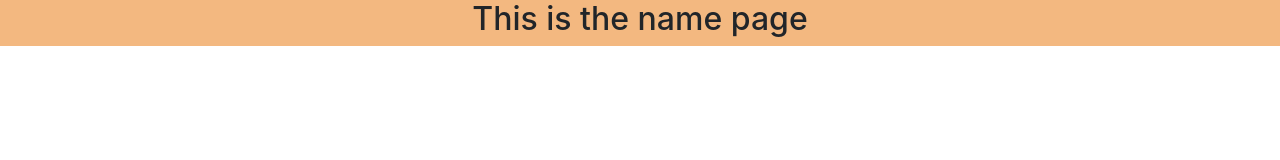
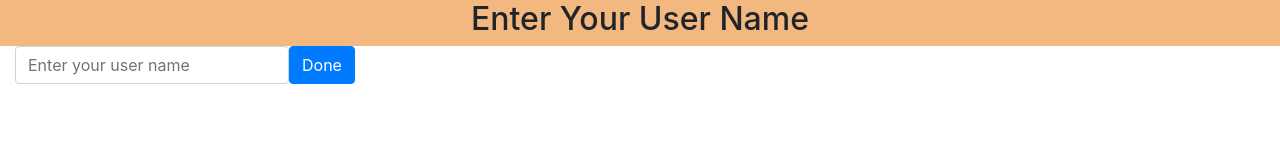
Before and after one commit to Nastraughn/Reversi, a website: page public/name.html in a window 1280 px wide. Drawn offline with nearby package versions, Linux system fonts and the light colour scheme.

Commit message:
Updated name.html

```diff
--- a/public/name.html
+++ b/public/name.html
@@ -5,22 +5,42 @@
     <meta charset="utf-8">
     <meta name="viewport" content="width=device-width, initial-scale=1, shrink-to-fit=no">
 
+    <title>Enter your user name for Reversi</title>
+
     <style>
         #header-row {
           background-image: url("assets/images/Peach.png");
         }
     </style>
 
+    <script>
+      function submitForm(){
+        var username = $('#username').val();
+        window.location.href = 'lobby.html?username='+username;
+      }
+    </script>
+
     <!-- Bootstrap CSS -->
     <link rel="stylesheet" href="https://stackpath.bootstrapcdn.com/bootstrap/4.4.1/css/bootstrap.min.css" integrity="sha384-Vkoo8x4CGsO3+Hhxv8T/Q5PaXtkKtu6ug5TOeNV6gBiFeWPGFN9MuhOf23Q9Ifjh" crossorigin="anonymous">
 
-    <title>Hello, world!</title>
+    <title>Reversi Username</title>
   </head>
   <body>
     <div class="container-fluid text-center">
       <div class="row" id="header-row">
         <div class="col">
-          <h2>This is the name page</h2>
+          <h2>Enter Your User Name</h2>
+        </div>
+      </div>
+      <div class='row'>
+        <div class='col'>
+          <form onsubmit='submitForm(); return false;' class='form-inline'>
+            <div class='form-group'>
+              <label for='username' class='col-form-label sr-only'>Enter your user name</label>
+              <input class='form-control' type='text' value='' id='username' placeholder="Enter your user name"/>
+            </div>
+            <button type='submit' class='btn btn-default btn-primary'>Done</button>
+          </form>
         </div>
       </div>
     </div>
```
